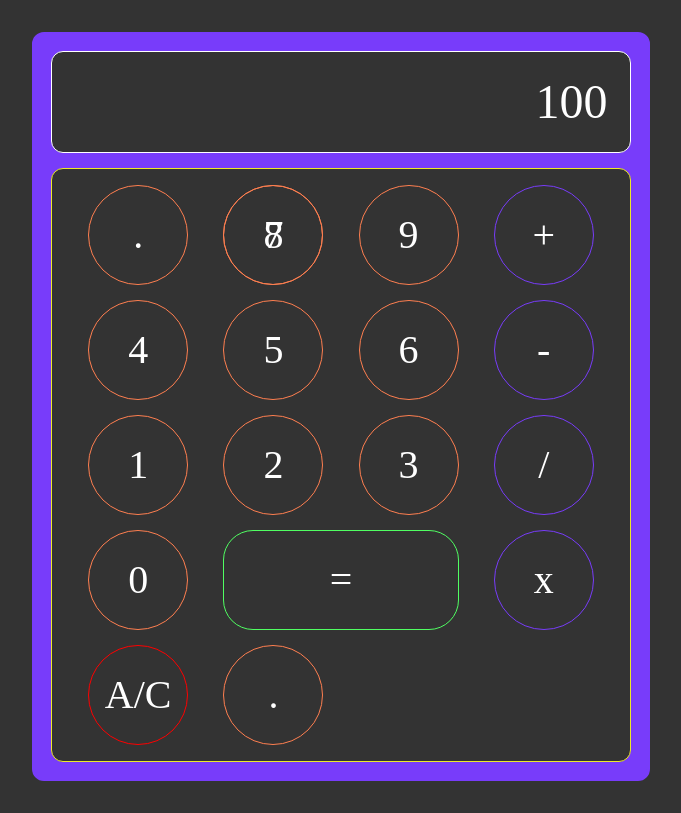
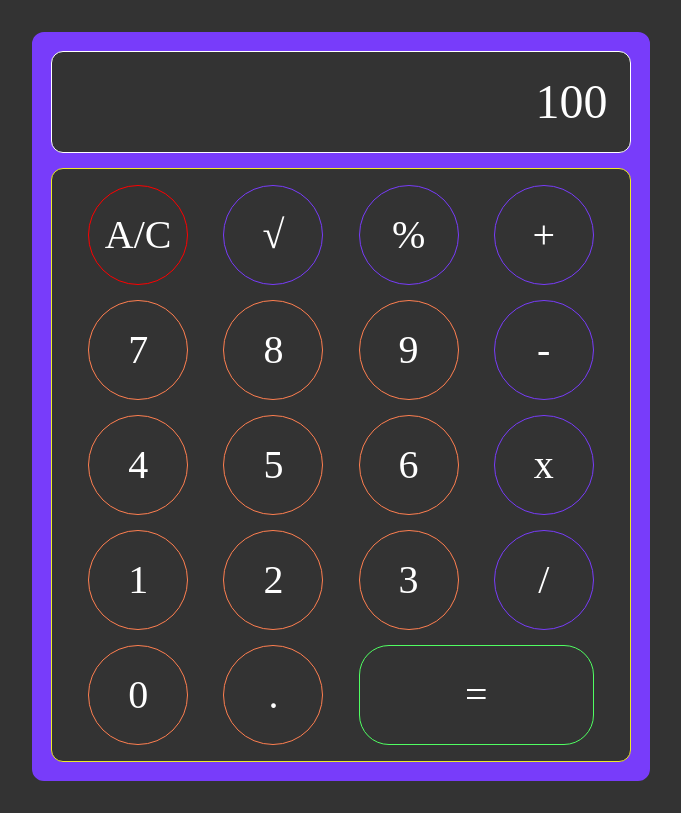
Before and after one commit to letotor/simply-calculator, a website: page index.html in a window 1280 px wide. Shown: the whole page, without its empty margins (299-980 px from the left). Drawn offline with Linux system fonts and the light colour scheme.

Commit message:
ajout grille format template

```diff
--- a/index.html
+++ b/index.html
@@ -18,7 +18,6 @@
             </section>
 
             <section id="touch-grid">
-                 <div class="item flex-center">0</div>
                 <div class="item flex-center">1</div>
                 <div class="item flex-center">2</div>
                 <div class="item flex-center">3</div>
@@ -28,9 +27,11 @@
                 <div class="item flex-center">7</div>
                 <div class="item flex-center">8</div>
                 <div class="item flex-center">9</div>
+                <div class="item flex-center">0</div>
                 <div class="item flex-center">.</div>
                 <div class="item flex-center red">A/C</div>
-                <div class="item flex-center">.</div>
+                <div class="item flex-center operator operator-sqrt">√</div>
+                <div class="item flex-center operator operator-percent">%</div>
                 <div class="item flex-center operator operator-plus">+</div>
                 <div class="item flex-center operator operator-moins">-</div>
                 <div class="item flex-center operator operator-divide">x</div>
--- a/style.css
+++ b/style.css
@@ -17,16 +17,27 @@
         --spacing:15px;
     }
 
+/**RESET CSS ******/
     *{
         margin:0;
         padding:0;
         box-sizing: border-box;
     }
 
+    a{
+        text-decoration: none;
+    }
+
+    ul{
+        list-style: none;
+    }
+/***** FIN RESET****/
+
     body{
         background:var(--dark) ;
         color:var(--light);
     }
+
 /*****CLASSE GENERIQUES****/
         .red{
             border:1px solid var(--red)!important;
@@ -46,15 +57,6 @@ body{
         justify-content: center;
         align-items: center;
     }
-/**** FIN CONTAINER ****/
-
-
-@media screen and (max-width : 600px) {
-    .container-center {
-        margin: 5rem 1rem;
-    }
-}
-
 
     .container-flex{
         display:flex;
@@ -68,6 +70,10 @@ body{
         justify-content:center;
         background-color: var(--secondary-color);
     }
+
+/**** FIN CONTAINER ****/
+
+
 
 
     /***** LCD ******/
@@ -95,8 +101,15 @@ body{
 
         grid-template-columns: repeat(4,100px);
         grid-template-rows: repeat(5, 100px);
+
+        grid-template-areas:
+            "ac SQ mod opPlus"
+            "n7 n8 n9 opMoins"
+            "n4 n5 n6 opDivided"
+            "n1 n2 n3 opMultiply"
+            "n0 pt opEgal opEgal";
+
         justify-content: space-evenly;
-
         gap: var(--spacing);
         padding:1rem;
         font-size: 2.5rem;
@@ -121,60 +134,60 @@ body{
         color: var(--dark);
     }
 
+    #touch-grid .item:nth-child(14) {
+        grid-area:mod;
+    }
+
+    #touch-grid .item:nth-child(13) {
+        grid-area:SQ;
+    }
+
+    #touch-grid .item:nth-child(12){
+        grid-area:ac;
+    }
 
     #touch-grid .item:nth-child(11){
-grid-row-start: 1;
-    grid-column-start: 1;
+        grid-area: pt;
     }
+
     #touch-grid .item:nth-child(10){
-    grid-row-start: 1;
-        grid-column-start: 3;
+        grid-area: n0;
+    }
 
-}
     #touch-grid .item:nth-child(9){
-    grid-column-start: 2;
-    grid-row-start: 1;
+        grid-area: n9;
     }
     #touch-grid .item:nth-child(8){
-        grid-column-start: 2;
-            grid-row-start: 1;
+        grid-area: n8;
+    }
 
-
-}
     #touch-grid .item:nth-child(7){
-    grid-row-start: 2;
-    grid-column-start: 3;
+        grid-area: n7;
     }
     #touch-grid .item:nth-child(6){
-    grid-row-start: 2;
-    grid-column-start: 2;
+        grid-area: n6;
     }
     #touch-grid .item:nth-child(5){
-    grid-row-start: 2;
-    grid-column-start: 1;
+        grid-area: n5;
     }
     #touch-grid .item:nth-child(4){
-    grid-row-start: 3;
-    grid-column-start: 3;
+        grid-area: n4;
     }
     #touch-grid .item:nth-child(3){
-    grid-row-start: 3;
-    grid-column-start: 2;
+        grid-area: n3;
     }
     #touch-grid .item:nth-child(2){
-    grid-row-start: 3;
-    grid-column-start: 1;
+        grid-area: n2;
     }
     #touch-grid .item:nth-child(1){
-    grid-row-start: 4;
-    grid-column-start: 1;
+        grid-area: n1;
     }
 
     #touch-grid .operator-egal{
-    grid-column: 2 / 4;
-    grid-row: 4 / 5;
+        grid-area: opEgal;
         width:100%;
         border-radius: 30px;
+        border: 1px solid rgb(80, 255, 98) !important;
     }
 
     .operator{
@@ -182,30 +195,26 @@ grid-row-start: 1;
     }
 
     .operator-plus{
-    grid-column: 4 / 5;
-    grid-row: 1 / 2;
+        grid-area: opPlus;
     }
 
     .operator-moins {
-    grid-column: 4 / 5;
-    grid-row: 2 / 3;
+        grid-area: opMoins;
     }
 
     .operator-multiply {
-    grid-column: 4 / 5;
-    grid-row: 3 / 4;
+        grid-area: opMultiply;
     }
 
     .operator-divide {
-    grid-column: 4 / 5;
-    grid-row: 4 / 5;
-}
-
-.operator-egal{
-    border: 1px solid rgb(80, 255, 98)!important;
+        grid-area: opDivided;
     }
 
 
+    /******FIN TOUCHE******/
 
-
-/******FIN TOUCHE******/
+@media screen and (max-width : 600px) {
+    .container-center {
+        margin: 5rem 1rem;
+    }
+}
```
Lines whose indentation alone changed are shown as unchanged.
